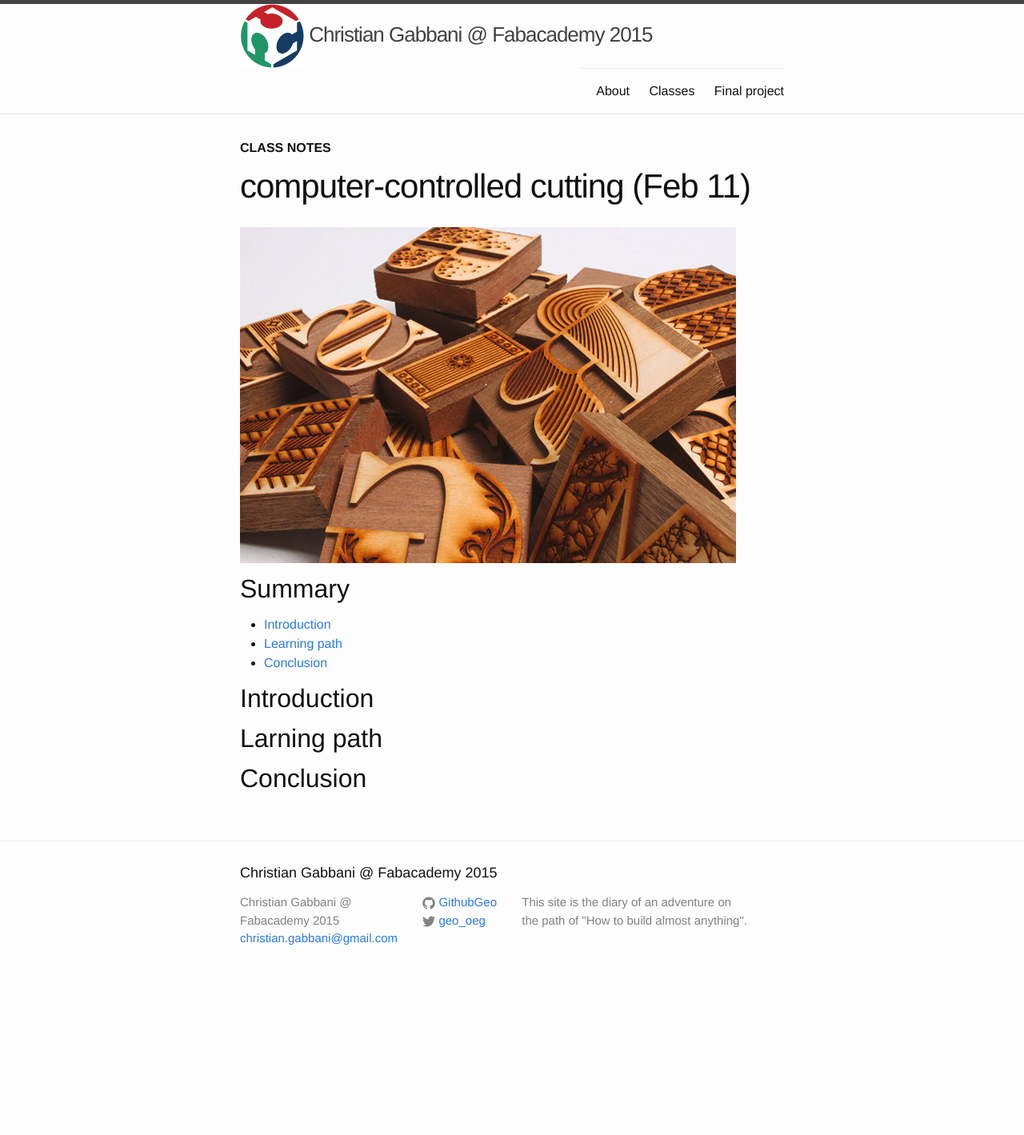
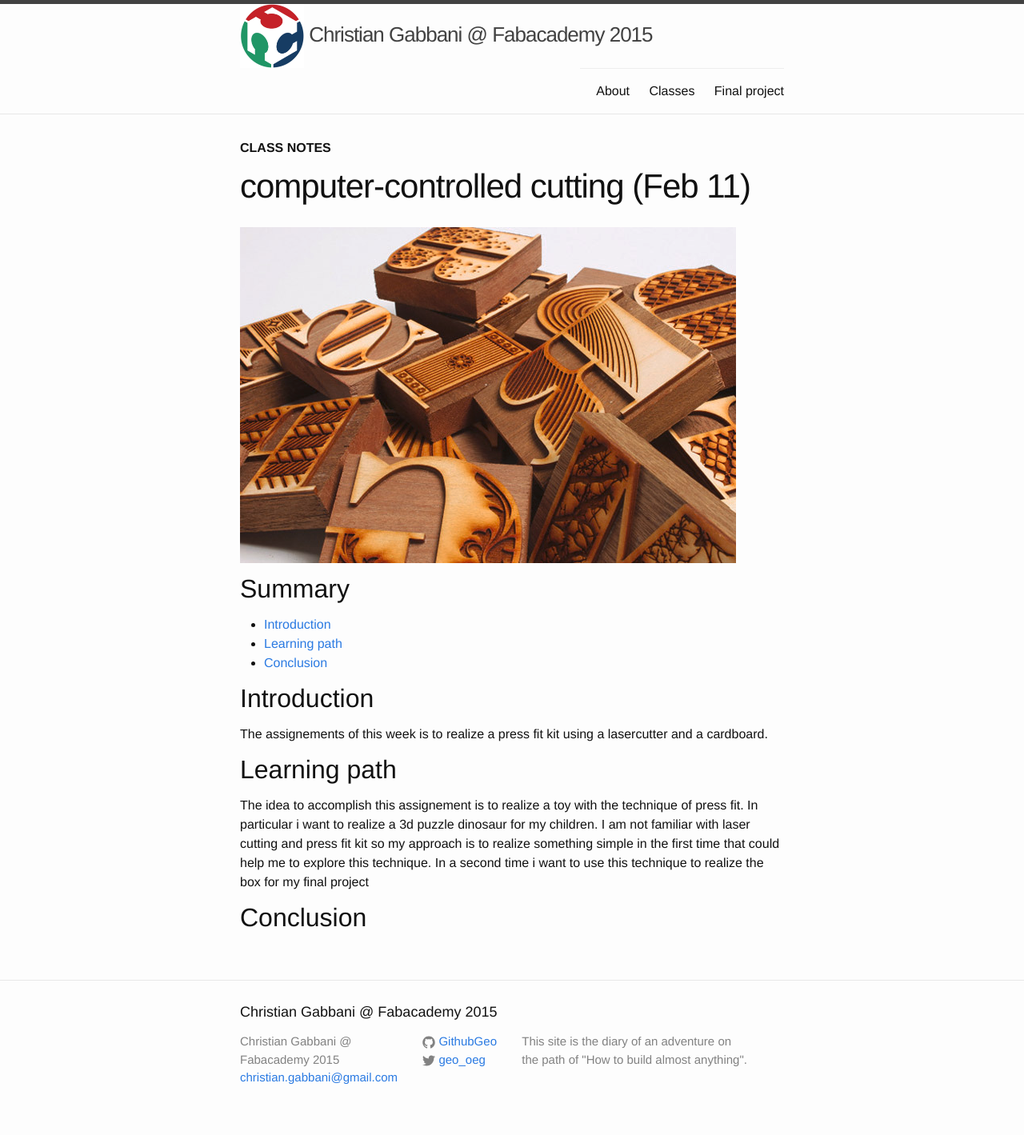
Before and after one commit to GithubGeo/fabacademy-site, a Jekyll site: the page built from classes/trimester01/ccc.md, in a window 1280 px wide. Shown: the whole page at 80% size. Built offline with Jekyll 4.4.1, drawn with Linux system fonts in a browser that asks for light colours; nearby versions of some CDN libraries; before the commit the page ends 1245 px from its top, so only the background shows below that.

Commit message:
Add assignement first version of lasercut

```diff
--- a/classes/trimester01/ccc.md
+++ b/classes/trimester01/ccc.md
@@ -12,7 +12,12 @@ layout: lesson
 - [Conclusion](#conclusion)
 
 ## Introduction
+The assignements of this week is to realize a press fit kit using a lasercutter and a cardboard.
 
-## Larning path
+## Learning path
+The idea to accomplish this assignement is to realize a toy with the technique of press fit. In particular i want to realize a 3d puzzle dinosaur for my children.
+I am not familiar with laser cutting and press fit kit so my approach is to realize something simple in the first time that could help me to explore this technique. In a second time i want to use this technique to realize the box for my final project
+
+
 
 ## Conclusion
```
Also changed, not shown: classes/trimester01/pcb_production.md (added, +23 -0 lines), classes/trimester01/disegno.svg (added), classes/trimester01/fabtricerops.svg (added), 3 other files.
